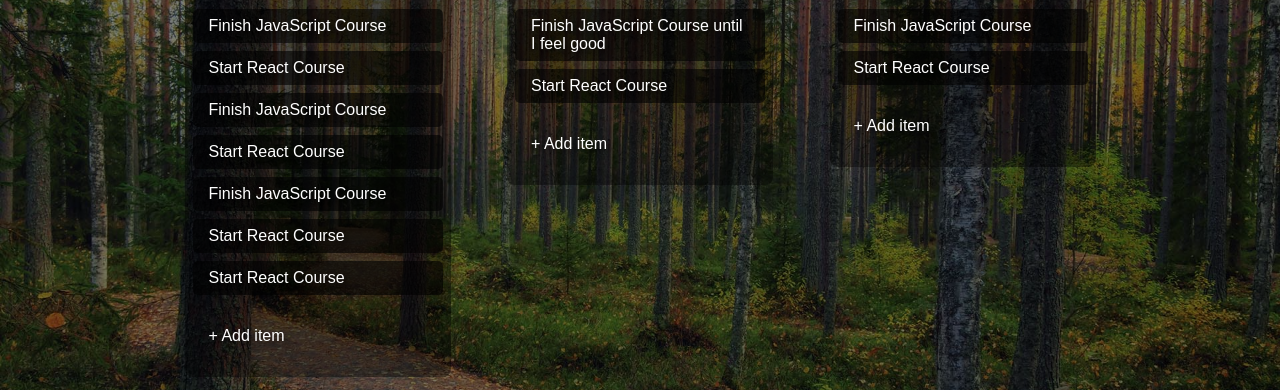
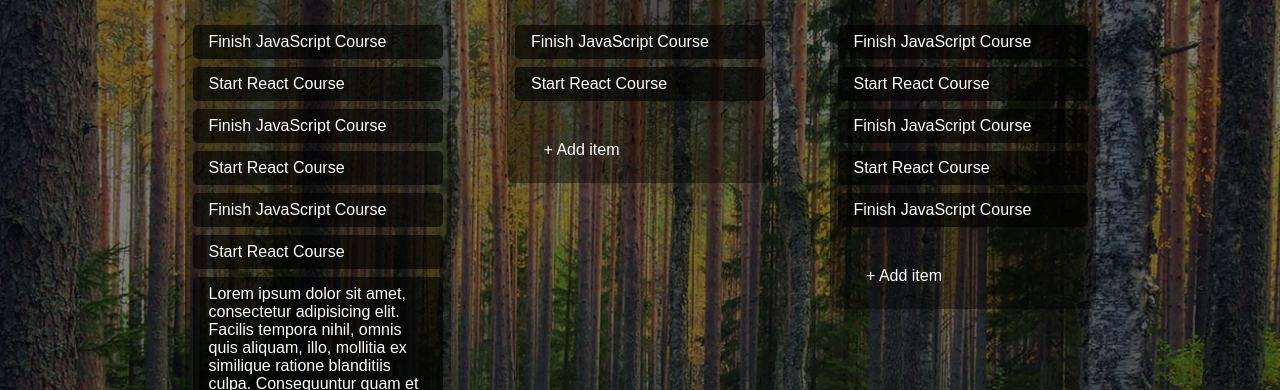
Before and after one commit to meilune/kanban-board, a plain HTML site: page index.html in a window 1280 px wide. Shown: the part 178-568 px from the top of the page. Drawn offline with Linux system fonts and the light colour scheme; a web font is replaced by a local one.

Commit message:
Making styling changes and adding elements

```diff
--- a/index.html
+++ b/index.html
@@ -16,45 +16,84 @@
                 <header>
                     <h2 class="backlog">Backlog</h2>
                 </header>
-                <div class="item">Finish JavaScript Course</div>
-                <div class="item">Start React Course</div>
-                <div class="item">Finish JavaScript Course</div>
-                <div class="item">Start React Course</div>
-                <div class="item">Finish JavaScript Course</div>
-                <div class="item">Start React Course</div>
-                <div class="item">Start React Course</div>
+                <div class="kanban-content custom-scroll">
+                    <ul class="kanban-item-list">
+                        <li class="item">Finish JavaScript Course</li>
+                        <li class="item">Start React Course</li>
+                        <li class="item">Finish JavaScript Course</li>
+                        <li class="item">Start React Course</li>
+                        <li class="item">Finish JavaScript Course</li>
+                        <li class="item">Start React Course</li>
+                        <li class="item">Lorem ipsum dolor sit amet, consectetur adipisicing elit. Facilis tempora nihil, omnis quis aliquam, illo, mollitia ex similique ratione blanditiis culpa. Consequuntur quam et delectus numquam aut quis rem minus?Lorem ipsum dolor sit amet consectetur adipisicing elit. Aut molestias ab fugiat ducimus, minus possimus blanditiis dolorum magni ut esse mollitia alias quaerat veniam, culpa officia recusandae dolorem debitis laboriosam?Lorem ipsum dolor sit amet consectetur adipisicing elit. Eveniet voluptatibus ab repellat deserunt laborum autem quo delectus in, sapiente sequi inventore dignissimos, cum, voluptatum animi veniam aperiam quia. Molestiae, exercitationem?</li>
+                    </ul>
+                </div>
                 <footer>
-                    <p>+ Add item</p>
+                    <button class="add-btn">+ Add item</button>
+                    <button class="add-btn" hidden>Save item</button>
+                    <div class="add-container" hidden>
+                        <div class="add-new-item"></div>
+                    </div>
                 </footer>
             </div>
             <div class="kanban-item">
                 <header>
                     <h2 class="in-progress">In Progress</h2>
                 </header>
-                <div class="item">Finish JavaScript Course until I feel good</div>
-                <div class="item">Start React Course</div>
+                <div class="kanban-content custom-scroll">
+                    <ul class="kanban-item-list">
+                        <li class="item">Finish JavaScript Course</li>
+                        <li class="item">Start React Course</li>
+                    </ul>
+                </div>
                 <footer>
-                    <p>+ Add item</p>
+                    <button class="add-btn">+ Add item</button>
+                    <button class="add-btn" hidden>Save item</button>
+                    <div class="add-container" hidden>
+                        <div class="add-new-item"></div>
+                    </div>
                 </footer>
             </div>
             <div class="kanban-item">
                 <header>
                     <h2 class="complete">Complete</h2>
                 </header>
-                <div class="item">Finish JavaScript Course</div>
-                <div class="item">Start React Course</div>
+                <div class="kanban-content custom-scroll">
+                    <ul class="kanban-item-list">
+                        <li class="item">Finish JavaScript Course</li>
+                        <li class="item">Start React Course</li>
+                        <li class="item">Finish JavaScript Course</li>
+                        <li class="item">Start React Course</li>
+                        <li class="item">Finish JavaScript Course</li>
+
+                    </ul>
+                </div>
                 <footer>
-                    <p>+ Add item</p>
+                    <button class="add-btn">+ Add item</button>
+                    <button class="add-btn" hidden>Save item</button>
+                    <div class="add-container" hidden>
+                        <div class="add-new-item"></div>
+                    </div>
                 </footer>
             </div>
             <div class="kanban-item">
                 <header>
                     <h2 class="on-hold">On Hold</h2>
                 </header>
-                <div class="item">Finish JavaScript Course</div>
-                <div class="item">Start React Course</div>
+                <div class="kanban-content custom-scroll">
+                    <ul class="kanban-item-list">
+                        <li class="item">Finish JavaScript Course</li>
+                        <li class="item">Start React Course</li>
+                        <li class="item">Finish JavaScript Course</li>
+                        <li class="item">Start React Course Lorem ipsum dolor sit amet consectetur, adipisicing elit. Ratione nam asperiores at ipsa debitis error iste. Dolores tempore eligendi, eveniet maiores, harum, hic obcaecati magni cupiditate molestiae totam ea! Laboriosam. Lorem ipsum dolor sit amet consectetur adipisicing elit. Deleniti aut reprehenderit quas quod iste enim repellat cupiditate suscipit voluptatem voluptatibus! Eum incidunt repellat facilis aspernatur veniam, libero ullam nihil itaque?</li>
+
+                    </ul>
+                </div>
                 <footer>
-                    <p>+ Add item</p>
+                    <button class="add-btn">+ Add item</button>
+                    <button class="add-btn" hidden>Save item</button>
+                    <div class="add-container" hidden>
+                        <div class="add-new-item"></div>
+                    </div>
                 </footer>
             </div>
         </div>
--- a/style.scss
+++ b/style.scss
@@ -24,6 +24,8 @@ body {
     font-style: normal;
     color: $white;
     text-shadow: 4px 4px 4px rgba(0, 0, 0, 0.4);
+    list-style: none;
+    overflow: hidden;
     &::before {
         content: "";
         background-color: $black;
@@ -92,21 +94,65 @@ header {
         // position: relative;
         // padding-bottom: 80px;
         height:fit-content;
+        .kanban-content {
+            margin-bottom: 0.5rem;
+            border-radius: 5px;
+            .kanban-item-list {
+                padding-inline-start: 0;
                 .item {
                     background-color: rgba($black, 0.6);
                     padding: 0.5rem 1rem;
                     border-radius: 5px;
                     margin-bottom: 0.5rem;
                     cursor: pointer;
+                    list-style: none;
+                }
+            }
         }
         footer {
             // position: absolute;
             // bottom: 0;
             // height: 70px;
-            padding: 0.5rem 1rem;
+            width: 100%;
+            display: flex;
+            flex-wrap: wrap;
+            justify-content: space-between;
+            padding: 0.5rem;
+            box-sizing: border-box;
+            .add-btn {
+                width: 50%;
                 cursor: pointer;
+                background-color: transparent;
+                padding: 0.5rem;
+                border: none;
+                color: $white;
+                font-family: houschka-rounded,sans-serif;
+                font-weight: 500;
+                font-size: 16px;
+                border-radius: 5px;
+                transition: all 0.5s;
+                &:hover {
+                    background-color: $ligthblue;
+                    color: $teal;
+                    border-radius: 5px;
+                    // width:fit-content;
                 }
             }
+            .add-container {
+                margin-top: 1rem;
+                background-color: $white;
+                width: 100%;
+                height: 100px;
+                border: solid 2px $teal;
+                border-radius: 10px;
+            }
+        }
+    }
+}
+
+.custom-scroll {
+    overflow-y: auto;
+    max-height: 52vh;
 }
 
 @media screen and (min-width: 2640px) {
```
Also changed, not shown: style.css, 1 other file. Lines whose indentation alone changed are shown as unchanged.
